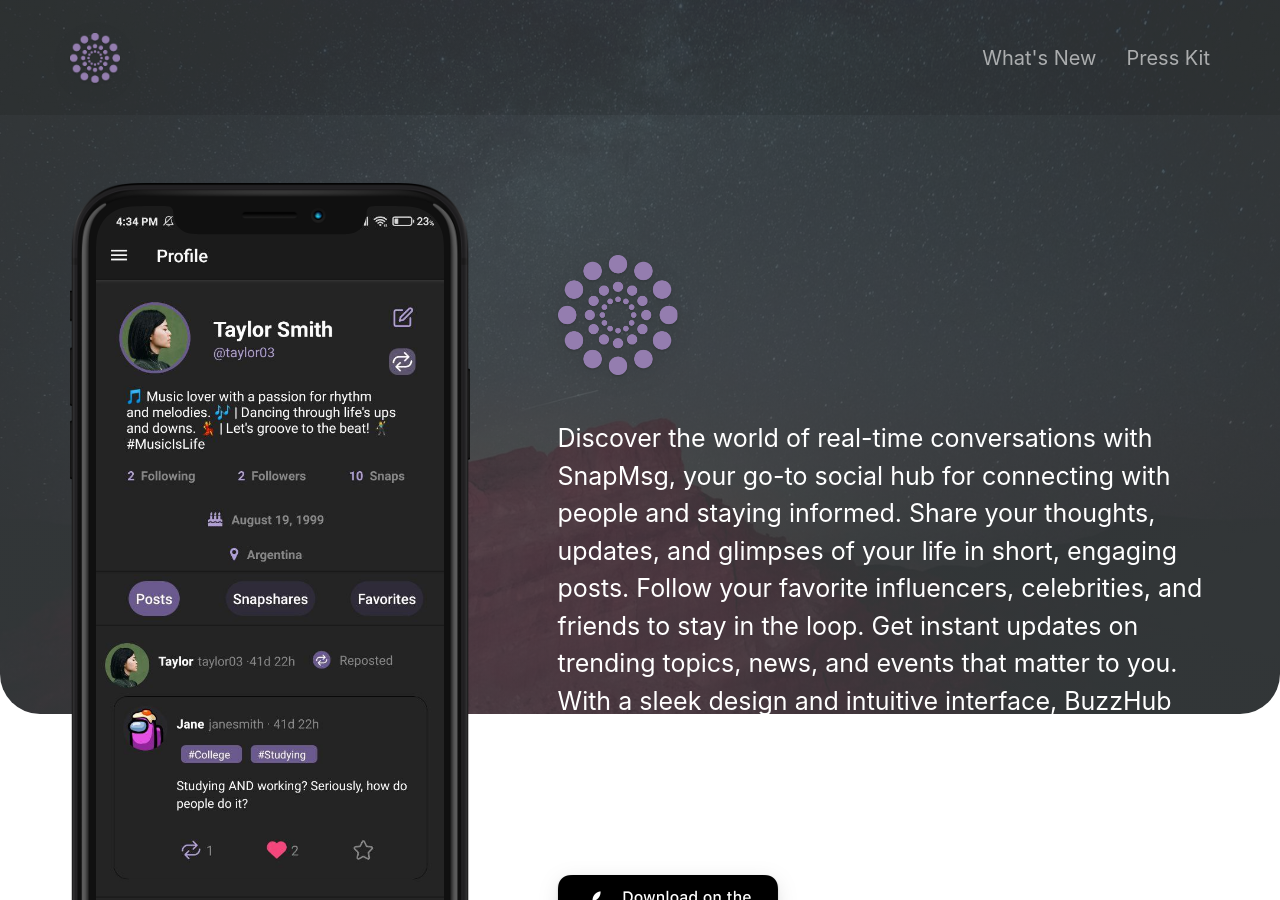
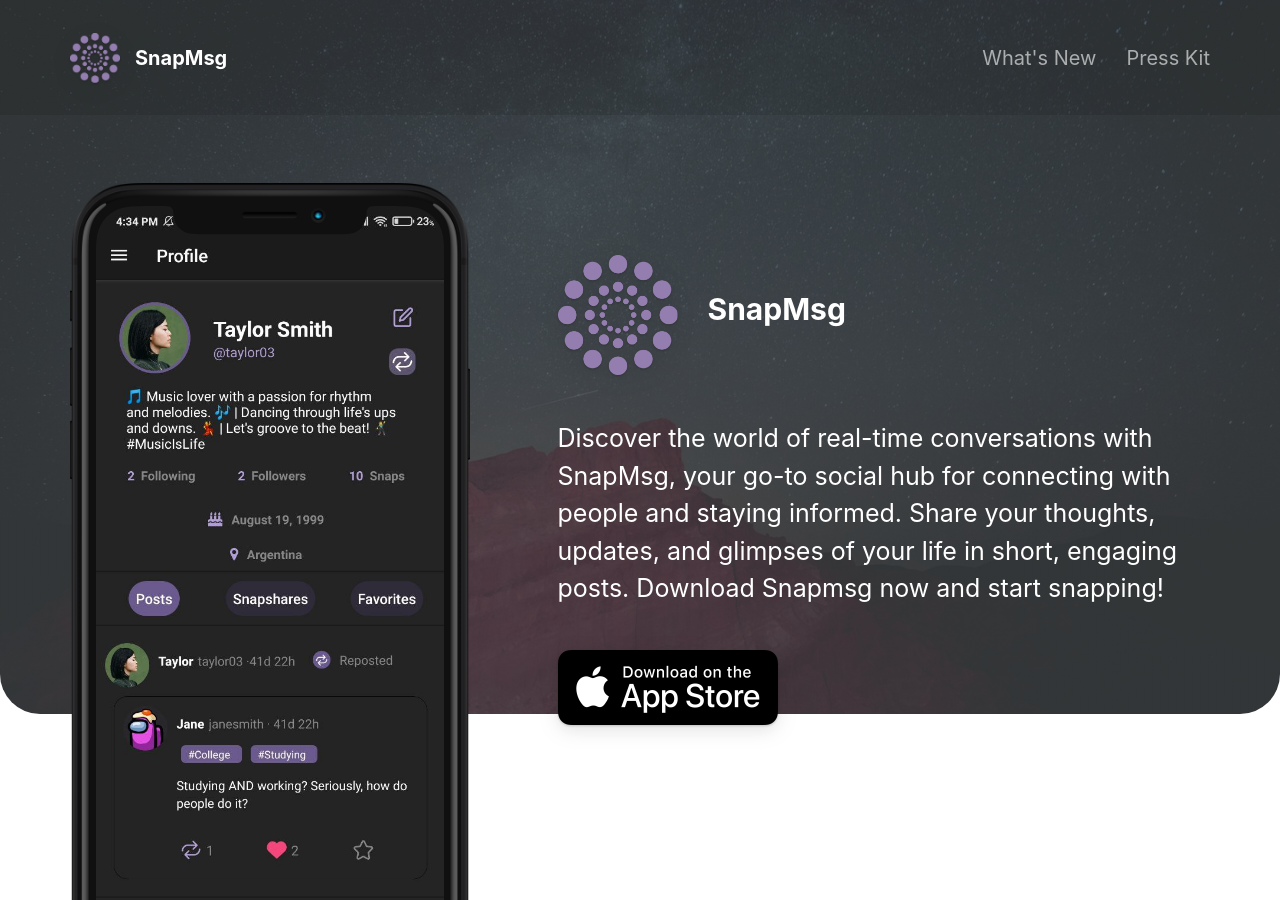
Before and after one commit to Taller2-Grupo4-SnapMsg/snapmsg, a Jekyll site: the page built from index.html, in a window 1280 px wide and 900 px high. Built offline with Jekyll 4.4.1, drawn with Linux system fonts in a browser that asks for light colours; nearby versions of some CDN libraries.

Commit message:
Adding page name and description

```diff
--- a/_config.yml
+++ b/_config.yml
@@ -11,9 +11,9 @@ presskit_download_link                    : https://emilbaehr.com
                                                                                       # Or upload your press kit file to assets and set path accordingly (e.g. "assets/your_press_kit.zip").
 
 app_icon                                  : assets/appicon.png                      # Automatically populates if not set and if iOS app ID is set.  Otherwise enter path to icon file manually.
-app_name                                  :                                           # Automatically populates if not set and if iOS app ID is set.  Otherwise enter manually.
+app_name                                  : SnapMsg                                          # Automatically populates if not set and if iOS app ID is set.  Otherwise enter manually.
 app_price                                 :                                           # Automatically populates if not set and if iOS app ID is set.  Otherwise enter manually.
-app_description                           : Discover the world of real-time conversations with SnapMsg, your go-to social hub for connecting with people and staying informed. Share your thoughts, updates, and glimpses of your life in short, engaging posts. Follow your favorite influencers, celebrities, and friends to stay in the loop. Get instant updates on trending topics, news, and events that matter to you. With a sleek design and intuitive interface, BuzzHub makes it easy to express yourself, build your community, and be a part of the global conversation. Download Snapmsg now and start snapping!
+app_description                           : Discover the world of real-time conversations with SnapMsg, your go-to social hub for connecting with people and staying informed. Share your thoughts, updates, and glimpses of your life in short, engaging posts. Download Snapmsg now and start snapping!
 
 enable_smart_app_banner                   : true                                      # Set to true to show a smart app banner at top of page on mobile devices.
 
```
